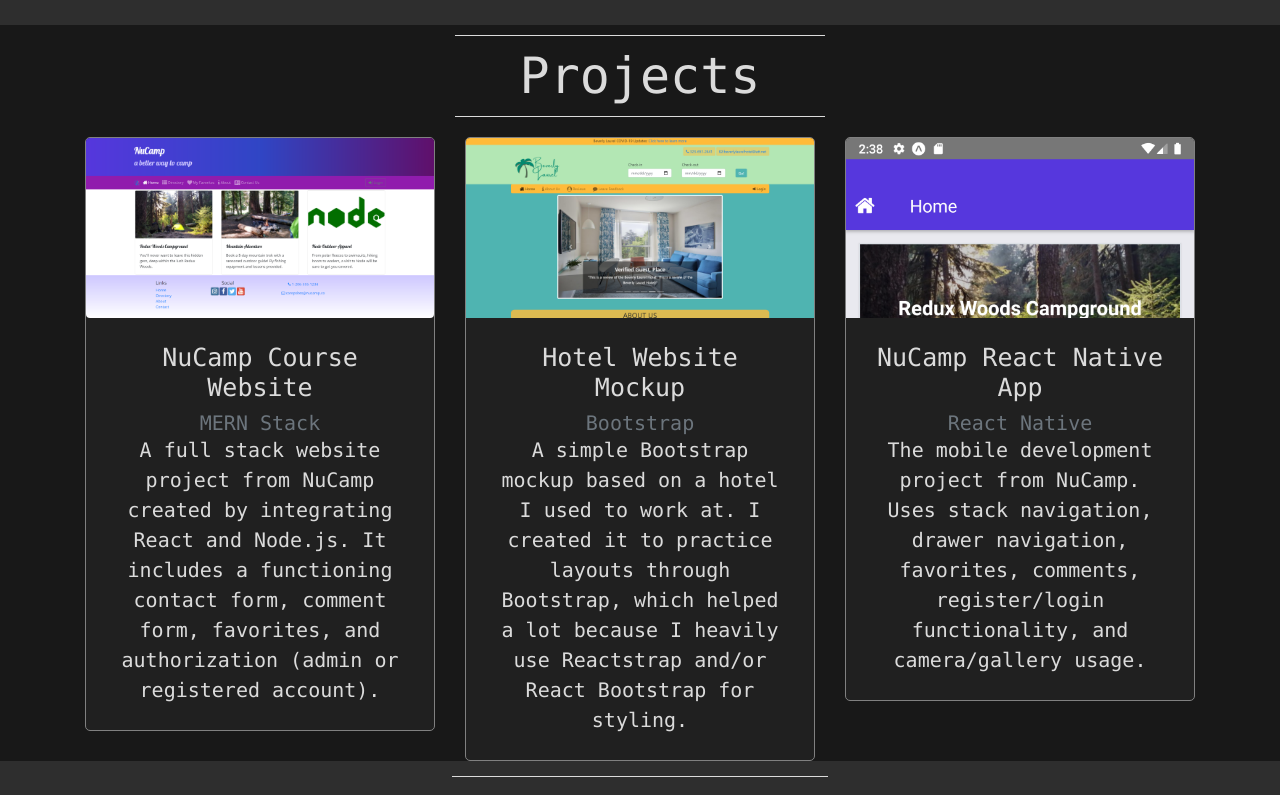
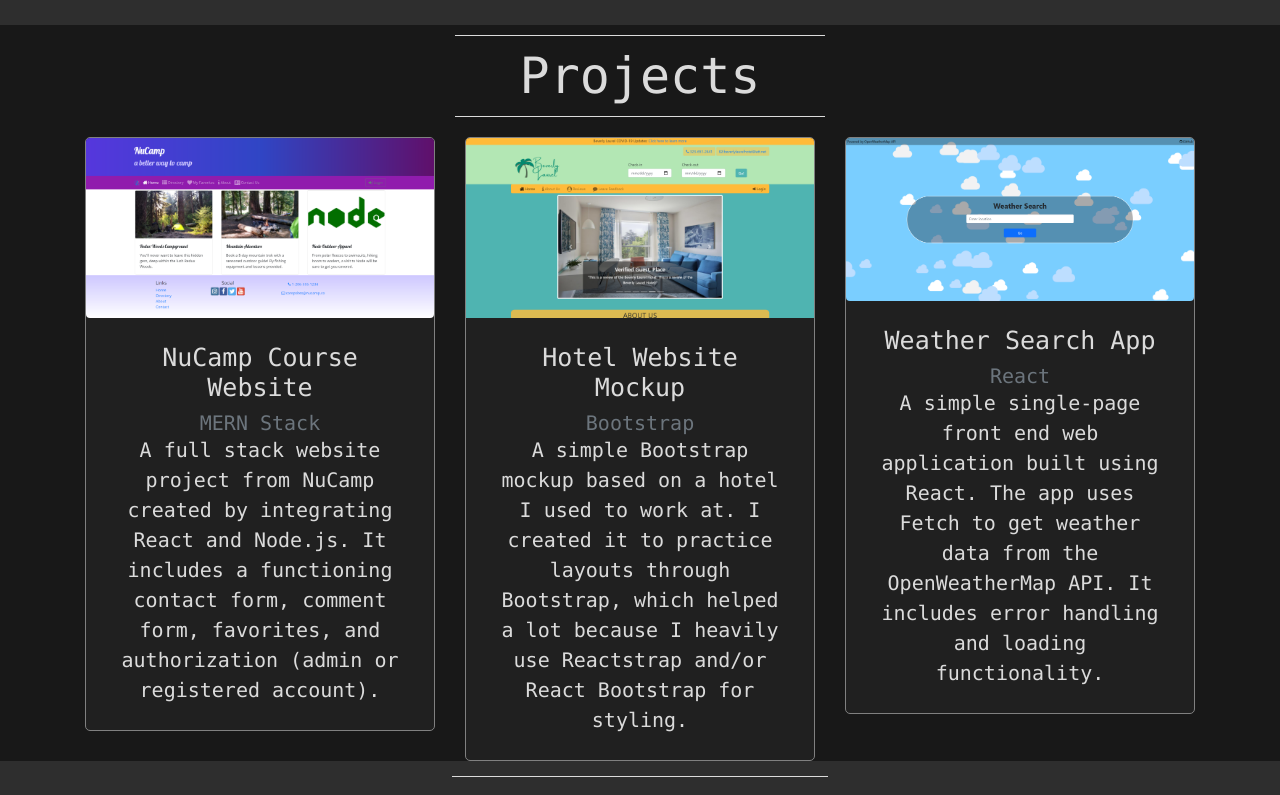
Before and after one commit to dvtuazon/portfoliowebsite, a React (Create React App) app: page /about in a window 1280 px wide. Shown: the part 1500-2295 px from the top of the page. Built offline with nearby package versions, Linux system fonts and the light colour scheme.

Commit message:
updated projects

```diff
--- a/src/components/ProjectsComponent.js
+++ b/src/components/ProjectsComponent.js
@@ -45,18 +45,18 @@ function Projects() {
                             </a>
                         </Col>
                         <Col xs="12" md="4">
-                            <a href="https://github.com/dvtuazon/reactnative" target="_blank" rel="noopener noreferrer" className="link">
+                            <a href="https://github.com/dvtuazon/weatherapp" target="_blank" rel="noopener noreferrer" className="link">
                                 <Card>
                                     <div className="cropper">
-                                        <CardImg src={process.env.PUBLIC_URL + '/images/nucampnative.png'} width="318" height="180" alt="nucamp react native project" className="project-pic" />
+                                        <CardImg src={process.env.PUBLIC_URL + '/images/weatherapp.png'} width="318" height="180" alt="nucamp react native project" className="project-pic" />
                                     </div>
                                     <CardBody>
-                                        <CardTitle tag="h5">NuCamp React Native App</CardTitle>
-                                        <CardSubtitle tag="h6" className="text-muted">React Native</CardSubtitle>
+                                        <CardTitle tag="h5">Weather Search App</CardTitle>
+                                        <CardSubtitle tag="h6" className="text-muted">React</CardSubtitle>
                                         <CardText>
-                                            The mobile development project from NuCamp. Uses stack navigation,
-                                            drawer navigation, favorites, comments, register/login functionality,
-                                            and camera/gallery usage.
+                                            A simple single-page front end web application built using React.
+                                            The app uses Fetch to get weather data from the OpenWeatherMap API.
+                                            It includes error handling and loading functionality.
                                         </CardText>
                                     </CardBody>
                                 </Card>
```
Also changed, not shown: public/images/nucampnative.png (deleted), public/images/weatherapp.png (added).
